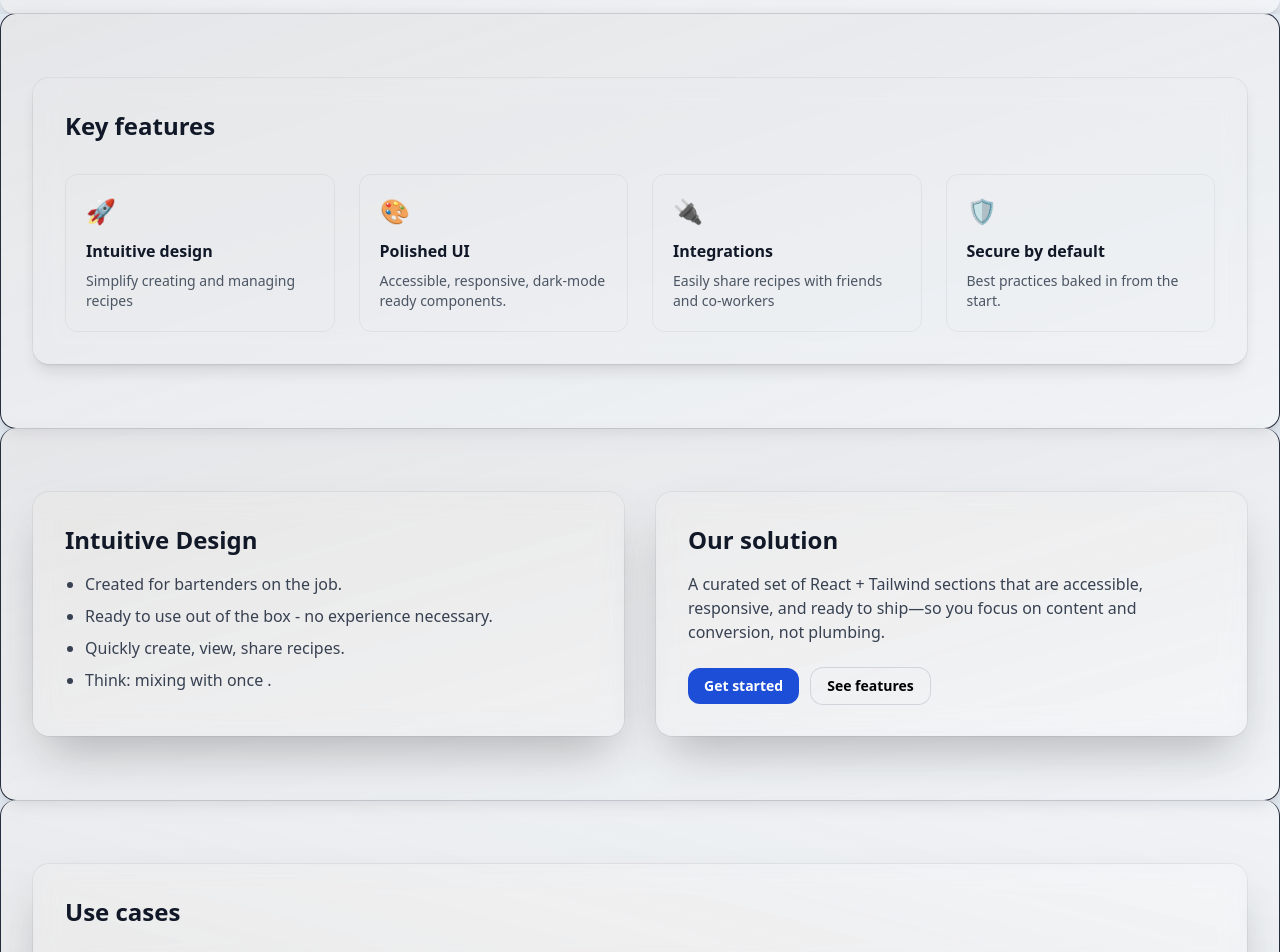
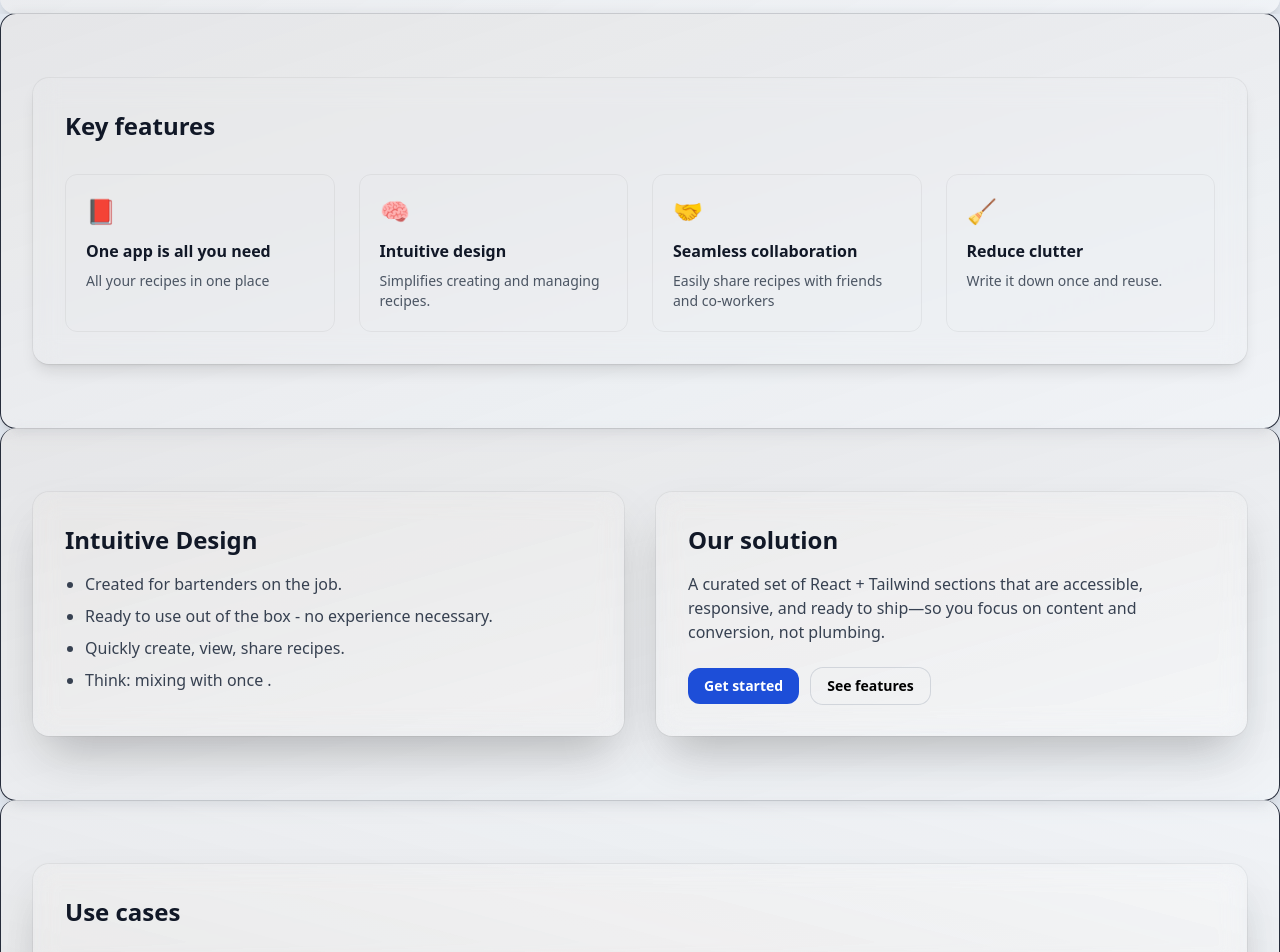
Before and after one commit to JoHeyJo/sling-it-product-site, a React (Vite) app: page / in a window 1280 px wide. Shown: the part 736-1688 px from the top of the page. Built offline with nearby package versions, Linux system fonts and the light colour scheme.

Commit message:
DONE: key features

```diff
--- a/src/data/content.ts
+++ b/src/data/content.ts
@@ -1,23 +1,23 @@
 export const features = [
   {
-    icon: "🚀",
-    title: "Intuitive design",
-    blurb: "Simplify creating and managing recipes",
+    icon: "📕",
+    title: "One app is all you need",
+    blurb: "All your recipes in one place",
   },
   {
-    icon: "🎨",
-    title: "Polished UI",
-    blurb: "Accessible, responsive, dark-mode ready components.",
+    icon: "🧠",
+    title: "Intuitive design",
+    blurb: "Simplifies creating and managing recipes.",
   },
   {
-    icon: "🔌",
-    title: "Integrations",
+    icon: "🤝",
+    title: "Seamless collaboration",
     blurb: "Easily share recipes with friends and co-workers",
   },
   {
-    icon: "🛡️",
-    title: "Secure by default",
-    blurb: "Best practices baked in from the start.",
+    icon: "🧹",
+    title: "Reduce clutter",
+    blurb: "Write it down once and reuse.",
   },
 ];
 
```
